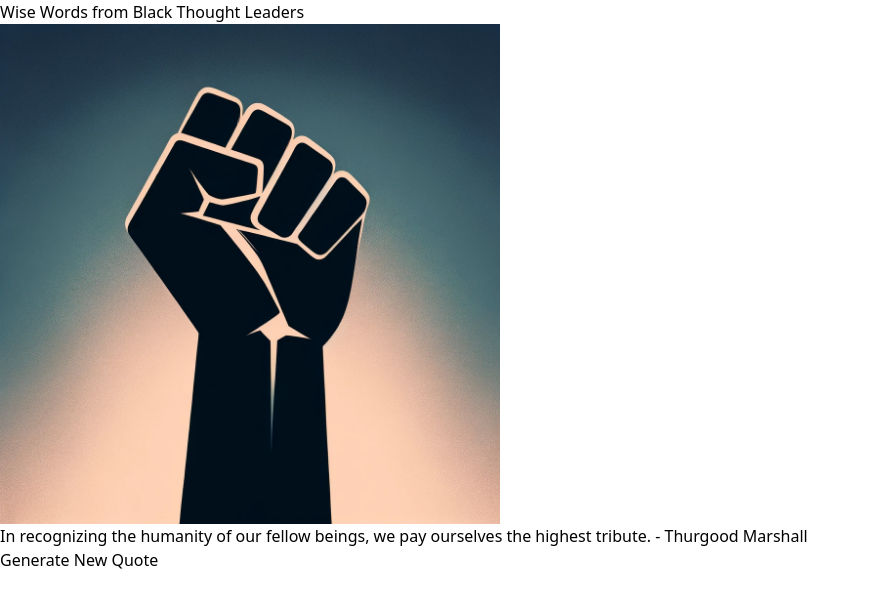
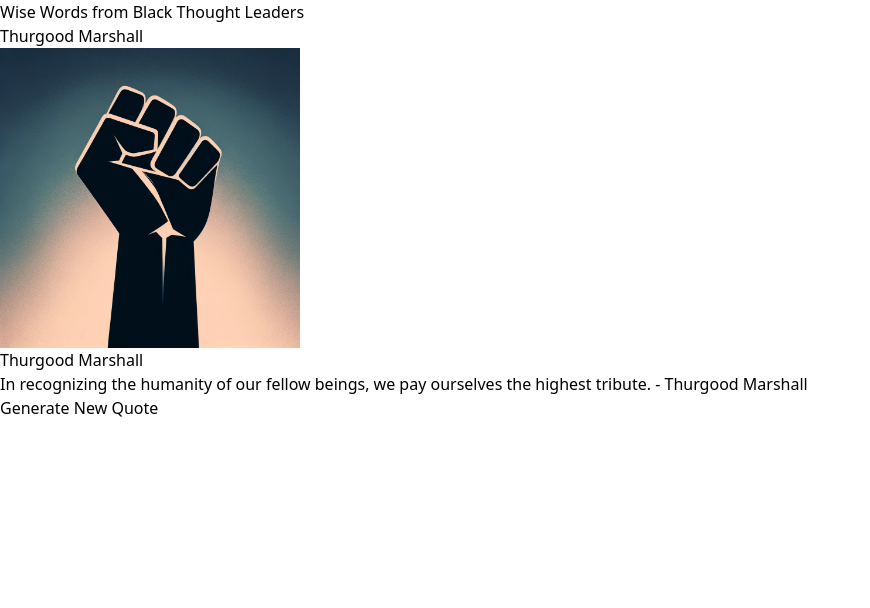
Before and after one commit to RW2023/next-quotes, a Next.js app: page / in a window 1280 px wide. Shown: the top 608 px of the page, without its empty margins (0-870 px from the left). Built offline with nearby package versions, Linux system fonts and the light colour scheme.

Commit message:
update quote button text among other things

```diff
--- a/src/app/page.tsx
+++ b/src/app/page.tsx
@@ -1,11 +1,12 @@
-/* eslint-disable @next/next/no-img-element */
-// Import necessary libraries and components
 // File: src/pages/index.tsx
+
 'use client';
 
 import React, { useState } from 'react';
 import BlackHistoryQuoteGenerator from '@/components/BlackHistoryQuoteGenerator';
 import blackHistoryQuotes from '@/data/blackHistoryQuotes';
+import Image from 'next/image';
+
 
 export default function Home() {
   const [quote, setQuote] = useState(generateRandomQuote());
@@ -20,23 +21,29 @@ export default function Home() {
   };
 
   return (
-    <div className="container mx-auto min-h-screen p-4 grid grid-cols-1 md:grid-cols-2 gap-4">
-      <h1 className="col-span-full text-center mb-4 text-xl">Wise Words from Black Thought Leaders</h1>
-      <div className="flex flex-col items-center">
-        <img
+    <div className="min-h-screen bg-background">
+      <div className="container mx-auto p-6 grid grid-cols-1 md:grid-cols-2 gap-6 bg-secondary shadow-lg rounded-lg pt-6">
+        <h1 className="col-span-full text-center text-2xl font-bold mb-6 mt-3 text-tertiary">
+          Wise Words from Black Thought Leaders
+        </h1>
+        <div className="flex flex-col items-center p-3 bg-tertiary rounded-lg shadow-lg">
+          <h2 className="text-headline text-lg">{quote.author}</h2>
+          <Image
             src={quote.img || '/fist.png'}
-          alt="mlk"
-          height={500}
-          width={500}
-          className="m-auto p-1 mb-4 border-2 border-headline rounded-lg shadow-lg"
+            alt={quote.author}
+            height={300}
+            width={300}
+            className="border-2 border-headline p-1 bg-tertiary rounded-lg shadow-lg mb-3"
           />
+          <h2 className="text-tertiary text-lg">{quote.author}</h2>
         </div>
-      <div className="flex flex-col items-center">
+        <div className="flex flex-col items-center p-3 bg-tertiary rounded-lg shadow-lg">
           <BlackHistoryQuoteGenerator
             quote={quote}
             handleNewQuote={handleNewQuote}
           />
         </div>
       </div>
+    </div>
   );
 }
```
Lines whose indentation alone changed are shown as unchanged.
